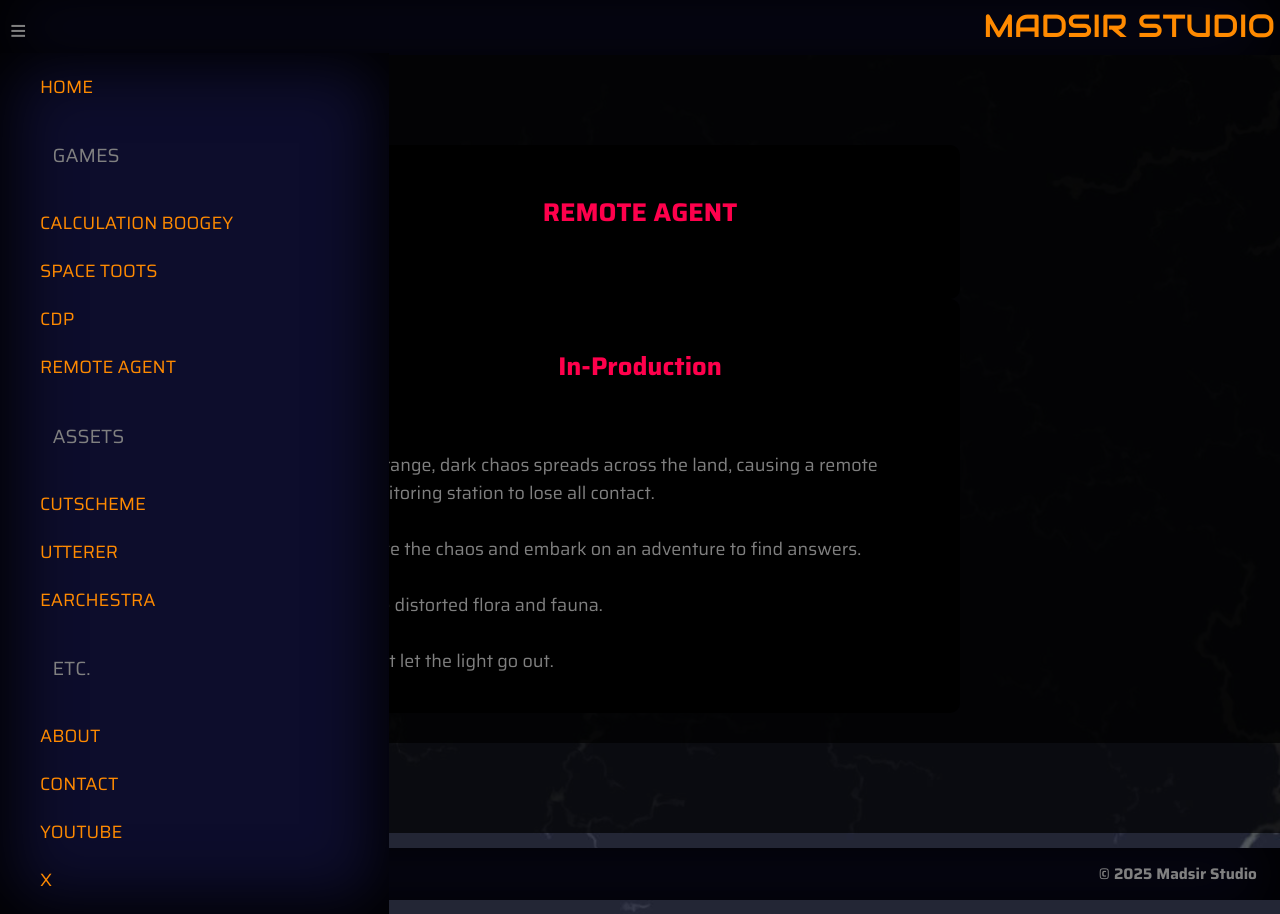
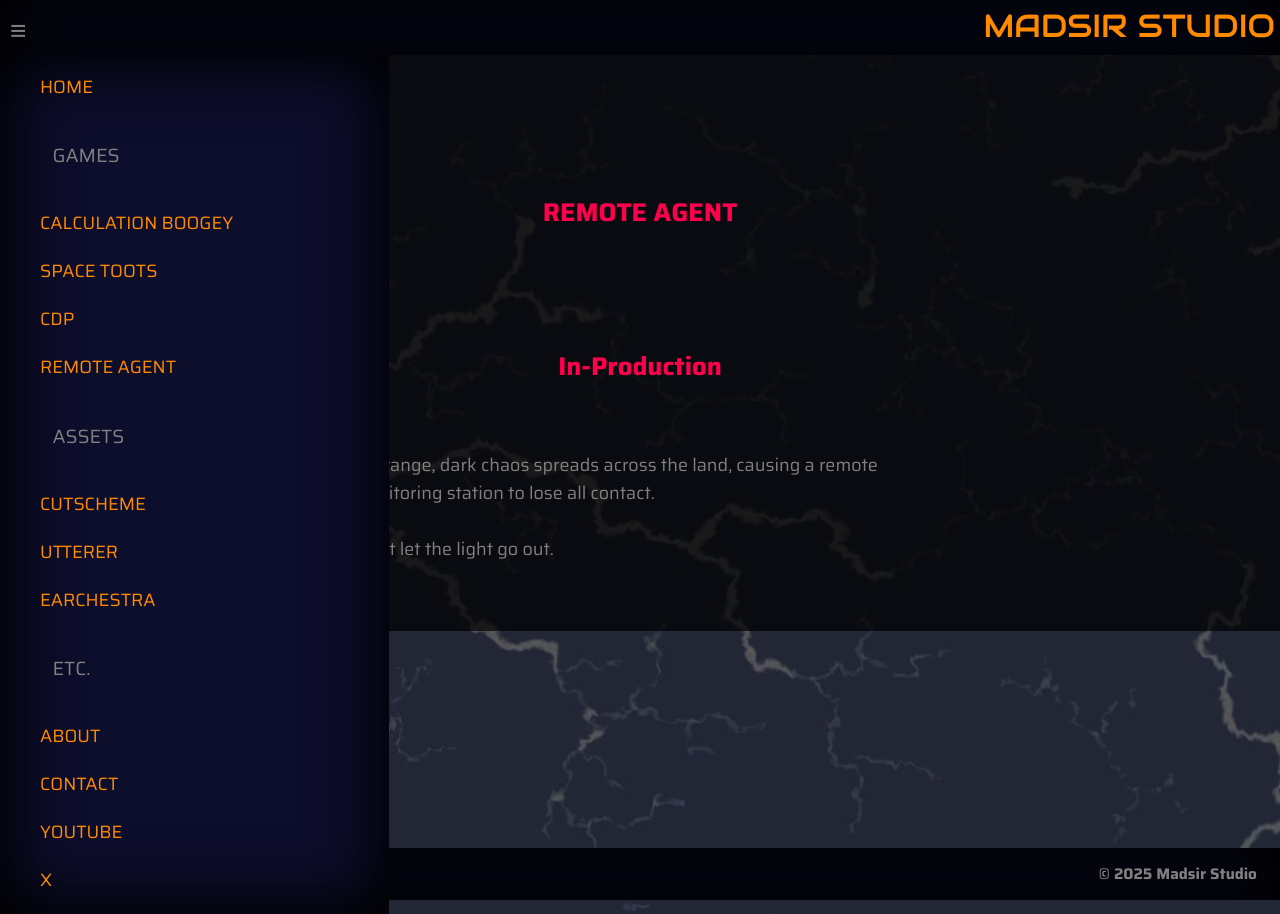
Before and after one commit to Madsir/madsirstudio.github.io, a Jekyll site: the page built from remoteagent/index.html, in a window 1280 px wide. Built offline with Jekyll 4.4.1, drawn with Linux system fonts in a browser that asks for light colours.

Commit message:
Update index.html

```diff
--- a/remoteagent/index.html
+++ b/remoteagent/index.html
@@ -12,7 +12,6 @@
   margin-left: 0;
   margin-right: 0%;
   height: 100%;
-	background-color: rgba(0,0,0,0.7);
 }
 .centerdiv {
   margin-left: 0;
@@ -38,7 +37,6 @@
   border-radius: 10px;
   margin-left: 25%;
   margin-right: 25%;
-  background-color: black;
   padding-bottom: 20px;
 }
 @media (max-width: 600px) {
@@ -158,8 +156,6 @@
 			<br>
 			<br>
 				<p> A strange, dark chaos spreads across the land, causing a remote monitoring station to lose all contact. <br><br>
-Brave the chaos and embark on an adventure to find answers. <br><br>
-Face distorted flora and fauna.<br><br>
 					Don't let the light go out.
 	</p>
 		</div>
```
Also changed, not shown: other parts of remoteagent/index.html (+1 -1 lines).
